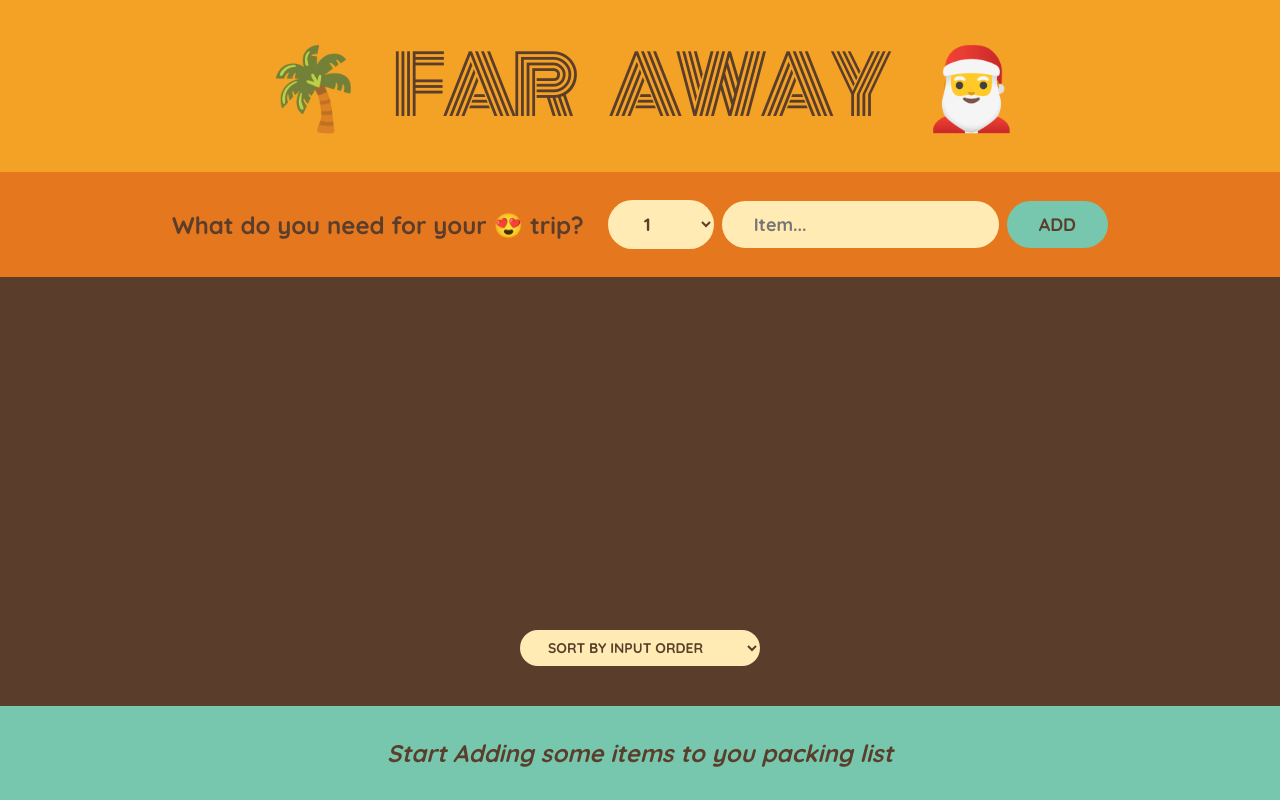
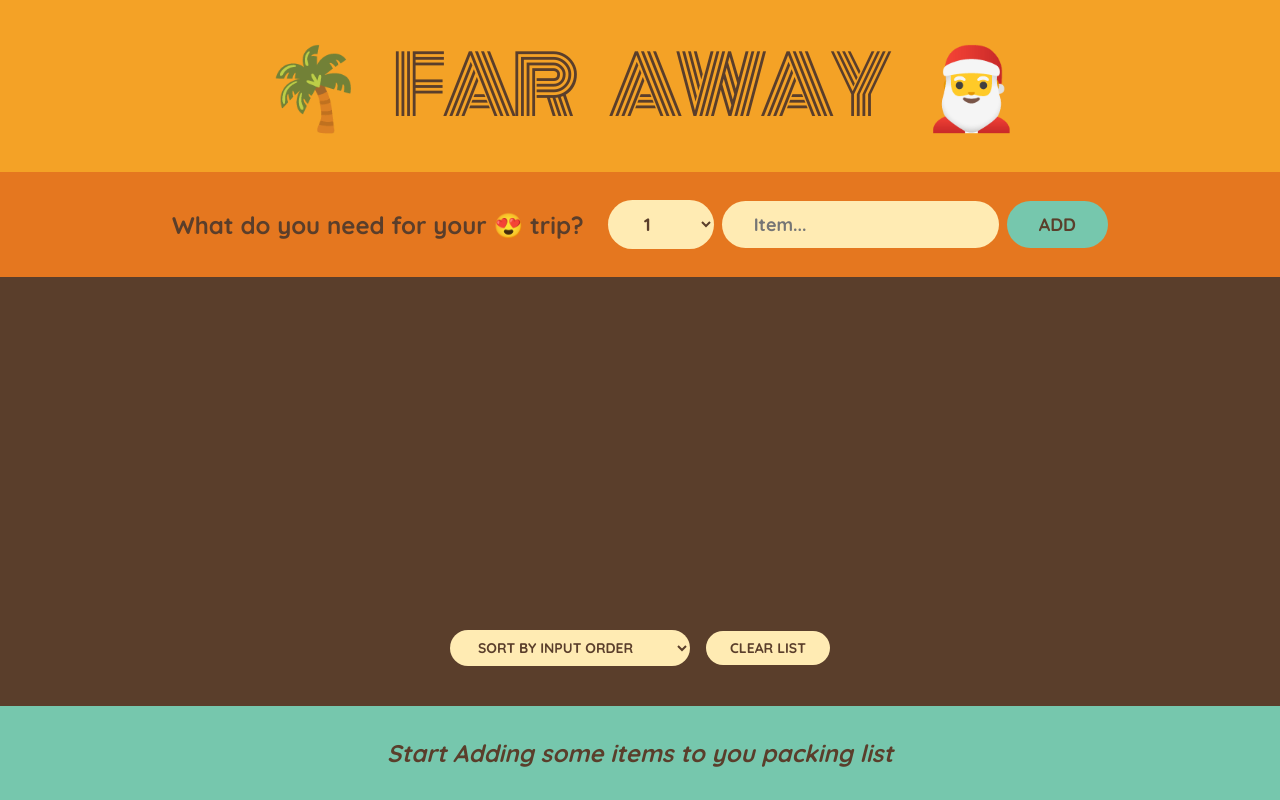
Before and after one commit to DarekPie/ReactLearning-Man, a React (Create React App) app in the folder 05-travel-list/05-travel-list/: page / in a window 1280 px wide. Built offline with nearby package versions, Linux system fonts and the light colour scheme.

Commit message:
05-travel-list clear list

```diff
--- a/05-travel-list/05-travel-list/src/App.js
+++ b/05-travel-list/05-travel-list/src/App.js
@@ -26,6 +26,10 @@
     );
   }
 
+  function handleClearList() {
+    steItems([]);
+  }
+
   return (
     <div className="app">
       <Logo />
@@ -34,6 +38,7 @@
         items={items}
         onDeleteItem={handleDeleteItem}
         onToggleItems={handleToggleItem}
+        onClearList={handleClearList}
       />
       <Stats items={items} />
     </div>
@@ -93,7 +98,7 @@
   );
 }
 
-function PackingList({ items, onDeleteItem, onToggleItems }) {
+function PackingList({ items, onDeleteItem, onToggleItems, onClearList }) {
   const [sortBy, setSortBy] = useState("input");
   let sortedItems;
 
@@ -127,6 +132,7 @@
           <option value="description">Sort by description</option>
           <option value="packed">Sort by packed ststus</option>
         </select>
+        <button onClick={onClearList}>Clear List</button>
       </div>
     </div>
   );
```
